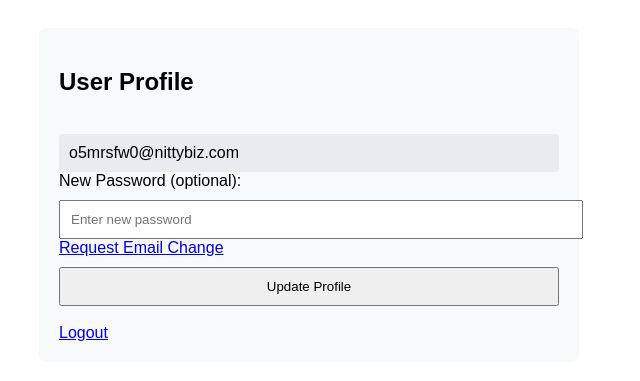
After one commit to Codakshay/KCZA_CMPSC431W_Capstone, a Flask app: page /profile in a window 1280 px wide. The commit adds this page. Shown: the top 381 px of the page, without its empty margins (331-971 px from the left). Run offline with Flask 3, Linux system fonts and the light colour scheme; a user stored in the database is signed in; parts of the project's set-up code (start-up, migrations or seed data) failed here and were passed over.

```diff
--- a/app.py
+++ b/app.py
@@ -27,16 +27,30 @@ def hash_password(password: str) -> str:
 #     conn.close()
 
 # inserts a new user into the User table, returns true on success
-def register_user(email: str, password: str) -> bool:
+def register_user(email: str, password: str, role: str) -> bool:
+    """Register a new user and assign a role in a separate table."""
+    if role == 'HelpDesk':
+        return False  # Block public HelpDesk registration
+
     hashed_pwd = hash_password(password)
     conn = sqlite3.connect(DATABASE)
     cursor = conn.cursor()
+
     try:
-        cursor.execute("INSERT INTO Users (email, hashed_password) VALUES (?, ?)", (email, hashed_pwd))
+        cursor.execute("INSERT INTO users (email, hashed_password) VALUES (?, ?)", (email, hashed_pwd))
+
+        if role == 'Buyer':
+            cursor.execute("INSERT INTO buyers (email) VALUES (?)", (email,))
+        elif role == 'Seller':
+            cursor.execute("INSERT INTO sellers (email) VALUES (?)", (email,))
+        else:
+            return False  # Unknown role
+
         conn.commit()
         return True
-    except sqlite3.IntegrityError: # Email already exists
-        return False
+
+    except sqlite3.IntegrityError:
+        return False  # Email already exists
     finally:
         conn.close()
 
@@ -53,29 +67,147 @@ def authenticate_user(email: str, password: str) -> bool:
     stored_hash = result[0]
     return stored_hash == hashed_input # if true, password match
 
+def submit_email_change_request(current_email: str, new_email: str) -> bool:
+    conn = sqlite3.connect(DATABASE)
+    cursor = conn.cursor()
+
+    try:
+        # Check if a pending request already exists
+        cursor.execute('''
+            SELECT * FROM requests
+            WHERE sender_email = ? AND request_type = 'ChangeID' AND request_status = 0
+        ''', (current_email,))
+        if cursor.fetchone():
+            return False  # Request already pending
+
+        # Insert the new request
+        request_desc = f"Please change my ID to {new_email}"
+        cursor.execute('''
+            INSERT INTO requests (sender_email, request_type, request_desc, request_status)
+            VALUES (?, 'ChangeID', ?, 0)
+        ''', (current_email, request_desc))
+        conn.commit()
+        return True
+
+    except sqlite3.Error:
+        return False
+    finally:
+        conn.close()
+
+
+def get_user_role(email: str) -> str:
+    conn = sqlite3.connect(DATABASE)
+    cursor = conn.cursor()
+
+    cursor.execute("SELECT 1 FROM buyers WHERE email = ?", (email,))
+    if cursor.fetchone():
+        return 'Buyer'
+
+    cursor.execute("SELECT 1 FROM sellers WHERE email = ?", (email,))
+    if cursor.fetchone():
+        return 'Seller'
+
+    cursor.execute("SELECT 1 FROM helpdesk WHERE email = ?", (email,))
+    if cursor.fetchone():
+        return 'HelpDesk'
+
+    return 'Unknown'
+
+
 @app.route('/')
 def index():
     return render_template('index.html')
+
+
 
 @app.route('/register', methods=['POST'])
 def register():
     email = request.form.get('email')
     password = request.form.get('password')
-    if register_user(email, password):
-        flash("Registration successful. You can now log in.")
+    role = request.form.get('role')
+
+    if register_user(email, password, role):
+        flash(f"Registration successful as {role}. You can now log in.")
     else:
-        flash("Registration failed. Email already exists.")
-    return redirect(url_for('index')) # redirect prevents sending the form data again
+        flash("Registration failed. Email might already exist or HelpDesk access is restricted.")
+    return redirect(url_for('index'))
+
+from flask import session
+@app.route('/profile', methods=['GET', 'POST'])
+def profile():
+    if 'email' not in session:
+        flash("Please log in to access your profile.")
+        return redirect(url_for('index'))
+
+    email = session['email']
+
+    if request.method == 'POST':
+        new_password = request.form.get('password')
+
+        if new_password:
+            hashed_pwd = hash_password(new_password)
+            conn = sqlite3.connect(DATABASE)
+            cursor = conn.cursor()
+            cursor.execute("UPDATE users SET hashed_password = ? WHERE email = ?", (hashed_pwd, email))
+            conn.commit()
+            conn.close()
+            flash("Password updated successfully.")
+
+        return redirect(url_for('profile'))
+
+    return render_template('profile.html', email=email)
+
+@app.route('/request_email_change', methods=['GET', 'POST'])
+def request_email_change():
+    if 'email' not in session:
+        flash("Please log in to request an email change.")
+        return redirect(url_for('index'))
+
+    current_email = session['email']
+
+    if request.method == 'POST':
+        new_email = request.form.get('new_email')
+
+        if submit_email_change_request(current_email, new_email):
+            flash("Email change request submitted successfully. Await HelpDesk approval.")
+        else:
+            flash("You already have a pending email change request.")
+
+        return redirect(url_for('profile'))
+
+    return render_template('request_email_change.html', current_email=current_email)
 
 @app.route('/login', methods=['POST'])
 def login():
     email = request.form.get('email')
     password = request.form.get('password')
+
     if authenticate_user(email, password):
-        flash("Login successful!")
+        session['email'] = email
+        role = get_user_role(email)
+
+        flash(f"Login successful as {role}!")
+
+        if role == 'Buyer':
+            return redirect(url_for('search'))
+        elif role == 'Seller':
+            return redirect(url_for('profile'))  # or a dedicated seller page
+        elif role == 'HelpDesk':
+            return redirect(url_for('profile'))  # or a HelpDesk dashboard
+        else:
+            flash("Unknown role. Redirecting to profile.")
+            return redirect(url_for('profile'))
     else:
         flash("Invalid email or password.")
-    return redirect(url_for('index')) # redirect prevents sending the form data again
+        return redirect(url_for('index'))
+
+
+
+@app.route('/logout')
+def logout():
+    session.clear()
+    flash("Logged out successfully.")
+    return redirect(url_for('index'))
 
 @app.route('/search', methods=["GET"])
 def search():
--- /dev/null
+++ b/templates/profile.html
@@ -0,0 +1,59 @@
+<!DOCTYPE html>
+<html lang="en">
+<head>
+  <meta charset="UTF-8">
+  <title>Profile</title>
+  <style>
+    body {
+      font-family: sans-serif;
+      padding: 20px;
+    }
+    .container {
+      max-width: 500px;
+      margin: auto;
+      background: #f8f9fa;
+      padding: 20px;
+      border-radius: 8px;
+    }
+    input[type="password"], input[type="submit"] {
+      width: 100%;
+      padding: 10px;
+      margin-top: 10px;
+    }
+    .readonly {
+      background-color: #e9ecef;
+      padding: 10px;
+      border-radius: 4px;
+    }
+  </style>
+</head>
+<body>
+  <div class="container">
+    <h2>User Profile</h2>
+    {% with messages = get_flashed_messages() %}
+      {% if messages %}
+        <ul>
+          {% for msg in messages %}
+            <li>{{ msg }}</li>
+          {% endfor %}
+        </ul>
+      {% endif %}
+    {% endwith %}
+
+    <form method="POST">
+      <br>
+
+      <div class="readonly">{{ email }}</div>
+
+      <label for="password">New Password (optional):</label>
+      <input type="password" id="password" name="password" placeholder="Enter new password">
+        <a href="{{ url_for('request_email_change') }}">Request Email Change</a>
+
+      <input type="submit" value="Update Profile">
+    </form>
+
+    <br>
+    <a href="{{ url_for('logout') }}">Logout</a>
+  </div>
+</body>
+</html>
```
Also changed, not shown: templates/index.html (+19 -13 lines), templates/request_email_change.html (added, +29 -0 lines), nittanybusiness.db.
